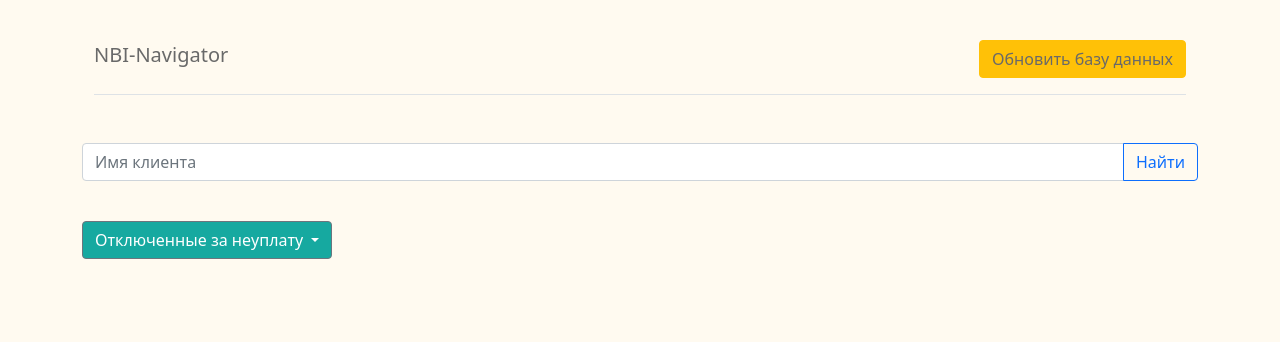
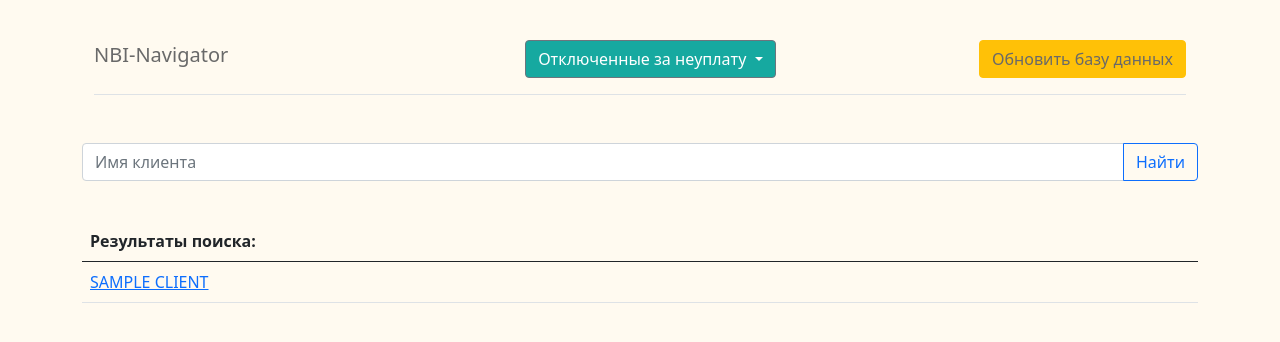
Before and after one commit to FILA722/NBI-Navigator, a Flask app: template templates/search.html in a window 1280 px wide. Shown: the top 342 px of the page. Run offline with Flask 2, Linux system fonts and the light colour scheme; the template is opened without the code that fills it: most values are stand-ins (such as "Sample title", 1, 10 or a date in 2020); parts of the project's set-up code (start-up, migrations or seed data) failed here and were passed over.

Commit message:
made output of conciedence_names on search.html

```diff
--- a/http_app.py
+++ b/http_app.py
@@ -4,9 +4,18 @@ from search_engine import search_engine
 app = Flask(__name__)
 app.config['SECRET_KEY'] = 'iuywfiyug23poiuj2piou5h2pio53thj2[3io5jtp25'
 
-@app.route('/')
+
+@app.route('/', methods=['POST', 'GET'])
 def search():
-    return render_template('search.html')
+    if request.method == 'POST':
+        clients = search_engine.search(request.form['client'])
+
+        if clients == False:
+            return render_template('search.html', clients=['Клиент не найден'])
+        else:
+            return render_template('search.html', clients=clients)
+    else:
+        return render_template('search.html')
 
 
 @app.route('/client/<client_name>')
@@ -16,12 +25,10 @@ def find_client(client_name):
     client_data = search_result[1]
     print(client_name)
     print(client_data)
-    if not search_result:
-        return 'Client not found'
-    else:
-        return client_name
+
+    return render_template('client.html', search_result=search_result)
 
 
 
 if __name__ == '__main__':
-    app.run()
+    app.run(debug=True)
--- a/templates/client.html
+++ b/templates/client.html
@@ -5,7 +5,5 @@ NBI-Navigator
 {% endblock %}
 
 {% block body %}
-    {% for name in client%}
-        <h5>{{ name }}</h5>
-    {% endfor %}
+    <h5>{{ search_for }}</h5>
 {% endblock %}
--- a/templates/search.html
+++ b/templates/search.html
@@ -12,28 +12,44 @@ NBI-Navigator
       <ul class="nav col-12 col-md-auto mb-2 justify-content-center mb-md-0">
         <h5>NBI-Navigator</h5>
       </ul>
-
+      <div class="col-md-1 dropdown">
+        <button class="btn btn-secondary dropdown-toggle b1" type="button" id="dropdownMenuButton1" data-bs-toggle="dropdown" aria-expanded="false">
+          Отключенные за неуплату
+        </button>
+        <ul class="dropdown-menu" aria-labelledby="dropdownMenuButton1">
+          <li><a class="dropdown-item" href="#">Action</a></li>
+          <li><a class="dropdown-item" href="#">Another action</a></li>
+        </ul>
+      </div>
       <div class="col-md-3 text-end">
         <button type="button" class="btn btn-warning"><font color="#696969">Обновить базу данных</font></button>
+
       </div>
     </header>
   </div>
 <br>
 <form method="post">
   <div class="input-group mb-3">
-    <input type="text" class="form-control" value="{{ request.form['client'] }}" placeholder="Имя клиента" aria-label="Имя клиента" aria-describedby="button-addon2">
-    <button class="btn btn-outline-primary" type="button" id="button-addon2">Найти</button>
+    <input type="text" name="client" class="form-control" value="{{ request.form['client'] }}" placeholder="Имя клиента" aria-label="Имя клиента" aria-describedby="button-addon2">
+    <input type="submit" class="btn btn-outline-primary" value="Найти">
   </div>
+  <br>
+  <table class="table table-hover">
+    <thead>
+    <tr>
+      <th scope="col">Результаты поиска:</th>
+    </tr>
+   </thead>
+  <tbody>
+  {% for client in clients %}
+    <tr>
+        <td> <a href="/client/{{ client }}">{{ client.upper() }}</a></td>
+    </tr>
+  {% endfor %}
+  </tbody>
+  </table>
 </form>
 <br>
-<div class="dropdown">
-  <button class="btn btn-secondary dropdown-toggle b1" type="button" id="dropdownMenuButton1" data-bs-toggle="dropdown" aria-expanded="false">
-    Отключенные за неуплату
-  </button>
-  <ul class="dropdown-menu" aria-labelledby="dropdownMenuButton1">
-    <li><a class="dropdown-item" href="#">Action</a></li>
-    <li><a class="dropdown-item" href="#">Another action</a></li>
-  </ul>
-</div>
+
 
 {% endblock%}
```
